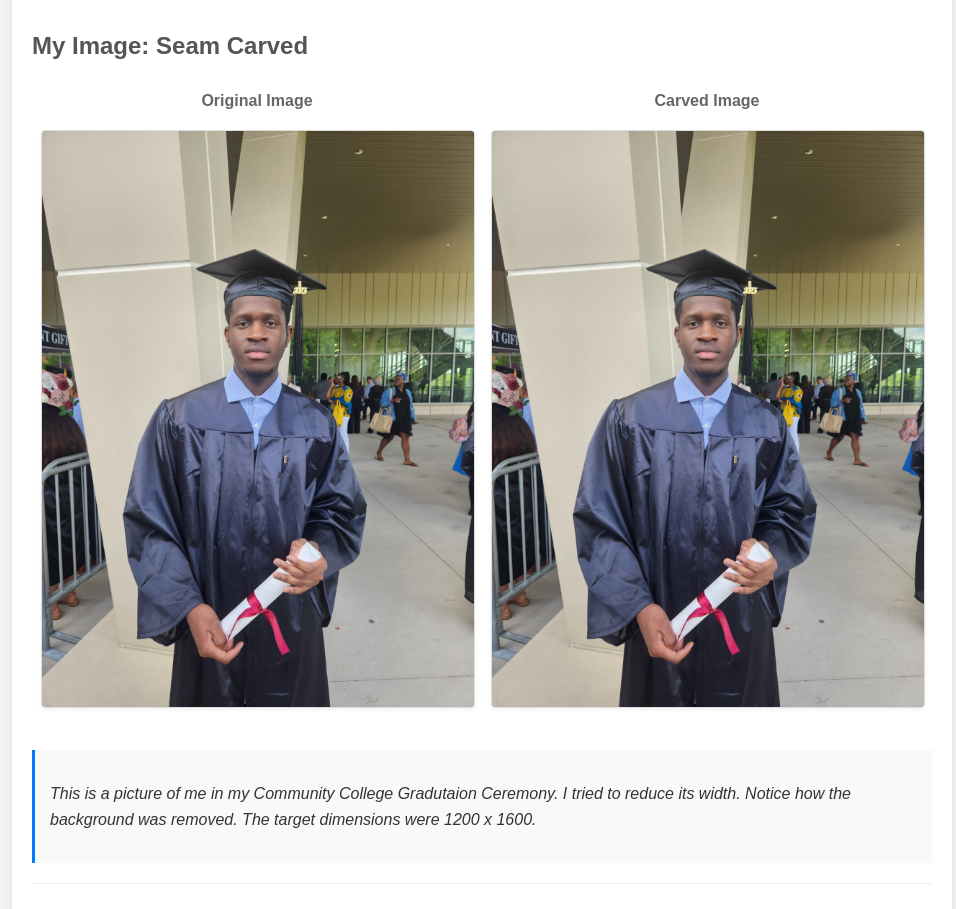
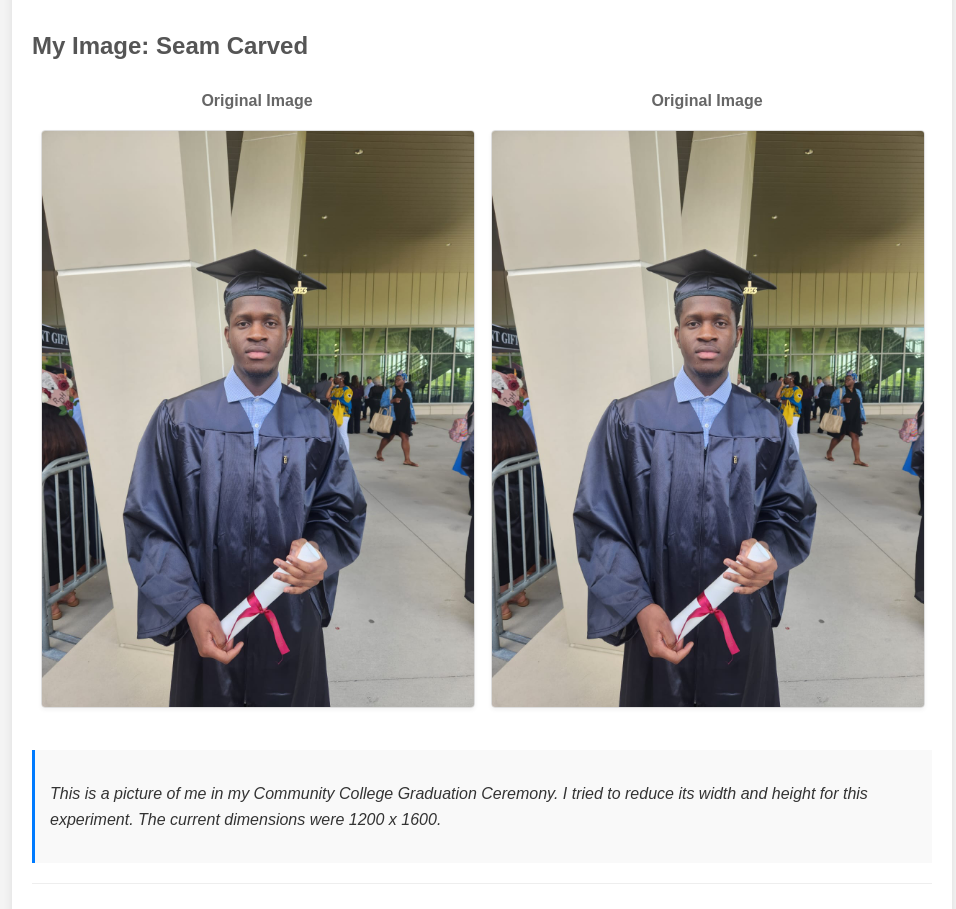
Before and after one commit to kingjaiteh/SeamCarving, a plain HTML site: page index.html in a window 1280 px wide. Shown: the part 163-1072 px from the top of the page, without its empty margins (158-1114 px from the left). Drawn offline with Linux system fonts and the light colour scheme.

Commit message:
Update index.html

```diff
--- a/index.html
+++ b/index.html
@@ -97,7 +97,7 @@
                     <img src="IMG-20230526-WA0012.jpg" alt="My Original Image">
                 </div>
                 <div class="image-container">
-                    <h3>Carved Image</h3>
+                    <h3>Original Image</h3>
                     <!-- !!! REPLACE 'me_carved.jpg' WITH YOUR FILENAME !!! -->
                     <img src="IMG-20230526-WA0012.jpg" alt="My Carved Image">
                 </div>
@@ -105,9 +105,8 @@
             <div class="explanation">
                 <p>
                     <!-- !!! WRITE YOUR EXPLANATION HERE !!! -->
-                    This is a picture of me in my Community College Gradutaion Ceremony. I tried to reduce its width.
-                    Notice how the background was removed.
-                    The target dimensions were 1200 x 1600.
+                    This is a picture of me in my Community College Graduation Ceremony. I tried to reduce its width and height for this experiment.
+                    The current dimensions were 1200 x 1600.
                 </p>
             </div>
         </section>
```
